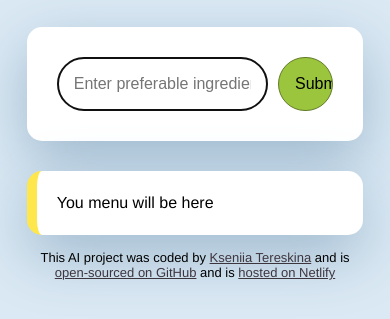
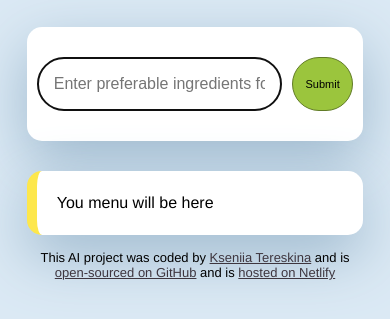
Before and after one commit to Tereskina/AI-week-menu-generator, a plain HTML site: page index.html in a window 390 px wide. Shown: the part 197-516 px from the top of the page. Drawn offline with nearby package versions, Linux system fonts and the light colour scheme.

Commit message:
Added responsive sizes for mobile versiona

```diff
--- a/index.html
+++ b/index.html
@@ -18,6 +18,8 @@
             class="instructions"
             id="user-instructions"
             placeholder="Enter preferable ingredients for your recipies"
+            wrap="soft"
+            rows="3"
             autofocus
             required
             autocomplete="off"
--- a/src/style.css
+++ b/src/style.css
@@ -1,3 +1,17 @@
+html main {
+  @media screen and (max-width: 400px) {
+    padding: 30px 10px;
+  }
+}
+
+html .submit-button,
+.instructions {
+  @media screen and (max-width: 400px) {
+    font-size: 11px;
+    padding: 10px;
+  }
+}
+
 body {
   background-color: #dbe9f4;
   font-family: Helvetica, Arial, sans-serif;
```
